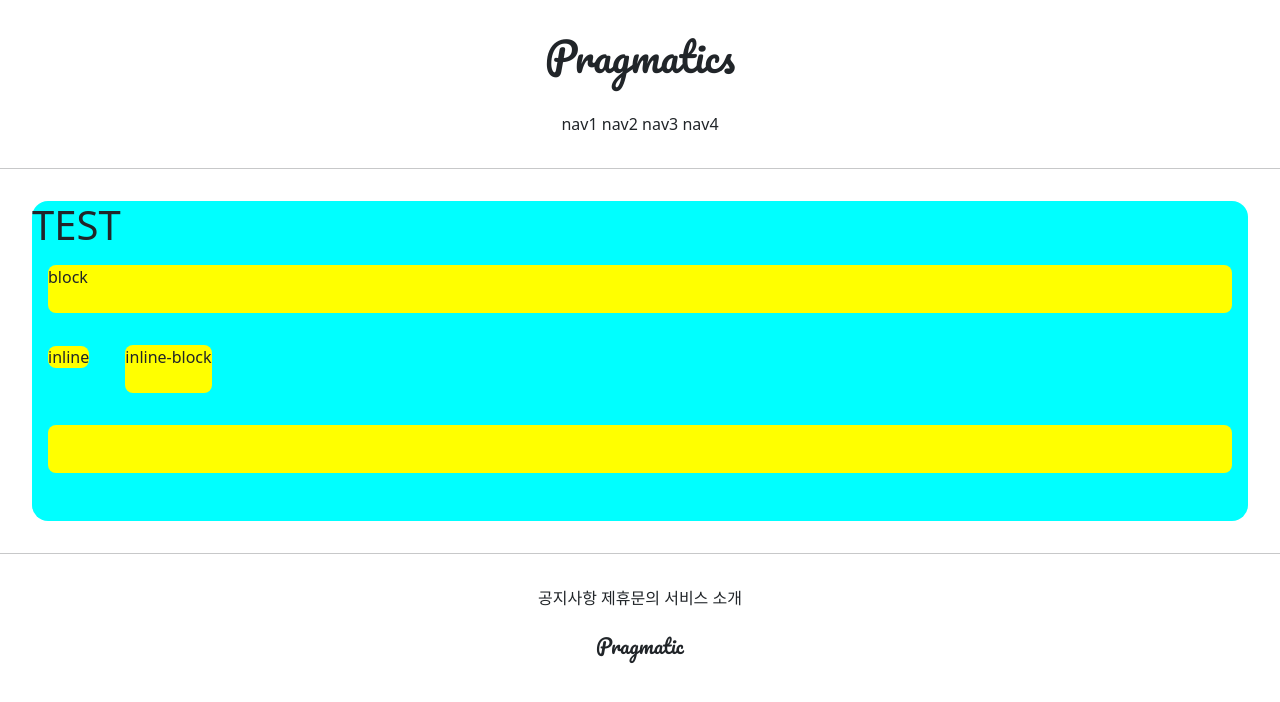
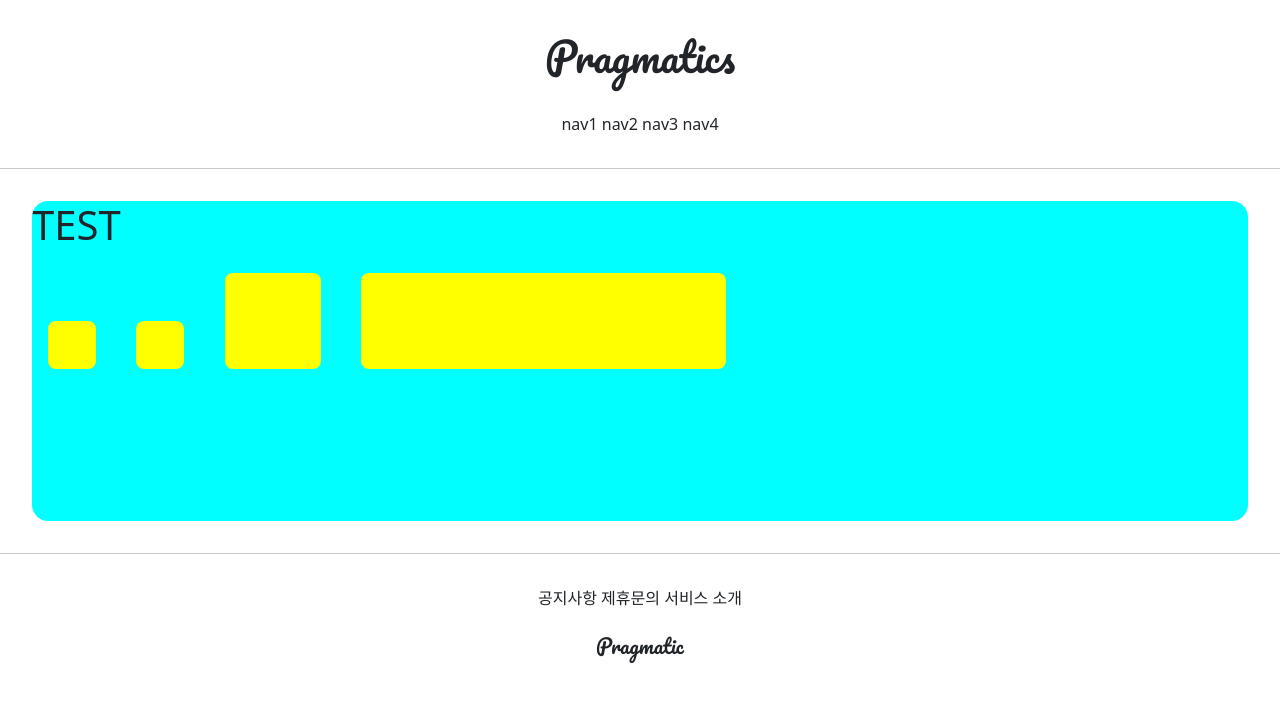
Before and after one commit to purin715/DjangoProject, a Django app: page /accounts/hello_world/ in a window 1280 px wide. Shown: the top 702 px of the page. Run offline with Django 3.2, Linux system fonts and the light colour scheme; parts of the project's set-up code (start-up, migrations or seed data) failed here and were passed over.

Commit message:
7/7 2ban class commit 3

```diff
--- a/accountapp/templates/accountapp/hello_world.html
+++ b/accountapp/templates/accountapp/hello_world.html
@@ -4,22 +4,22 @@
 
     <style>
         .testing {
+            display: inline-block;
             background-color: yellow;
             height: 48px;
-            weight: 48px;
+            width: 48px;
             margin: 1rem;
             border-radius: .5rem;
         }
     </style>
 
-    <div style="height: 20rem; background-color: aqua; margin: 2rem; border-radius: 1rem;">
+    <div style="height: 20rem; background-color: aqua; overflow: scroll; margin: 2rem; border-radius: 1rem; font-size: 2rem">
         <h1>TEST</h1>
 
-    <div class="testing" style="display: block">block</div>
-    <div class="testing" style="display: inline">inline</div>
-    <div class="testing" style="display: inline-block">inline-block</div>
-    <div class="testing" style="display: none">none</div>
-    <div class="testing"></div>
+        <div class="testing" style="height: 48px; width: 48px"></div>
+        <div class="testing" style="height: 3rem; width: 3rem"></div>
+        <div class="testing" style="height: 3em; width: 3em"></div>
+        <div class="testing" style="height: 30%; width: 30%"></div>
 
     </div>
 {% endblock %}
```
